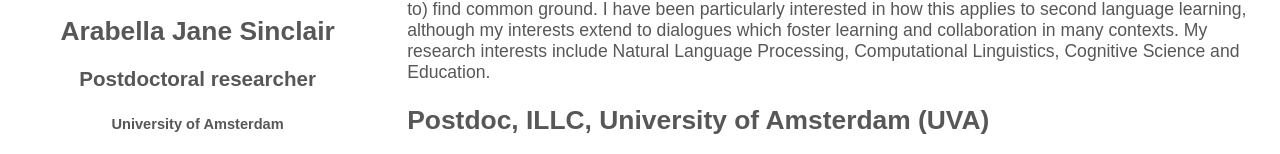
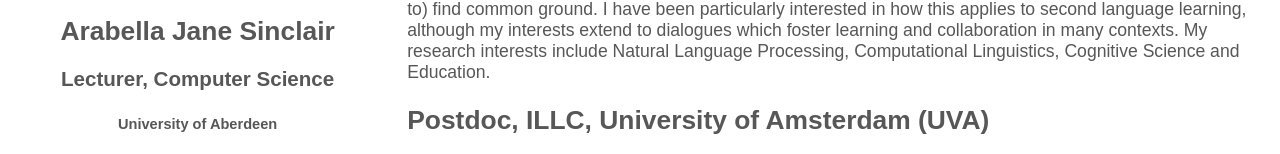
Before and after one commit to J-anie/J-anie.github.io, a plain HTML site: page about.html in a window 1280 px wide. Shown: the part 211-365 px from the top of the page. Drawn offline with Linux system fonts and the light colour scheme.

```diff
--- a/about.html
+++ b/about.html
@@ -22,8 +22,8 @@
   <div class="side">
     <img src="figs/myface.png" alt="Avatar">
     <h1>Arabella Jane Sinclair </h1>
-    <h3> Postdoctoral researcher</h3>
-    <h5> University of Amsterdam </h5>
+    <h3> Lecturer, Computer Science</h3>
+    <h5> University of Aberdeen </h5>
     <a href="https://scholar.google.nl/citations?user=PSOtEH4AAAAJ&hl=en"><img class="icon" src="figs/scholar.png" alt="scholar"></a>
     <a href="https://www.linkedin.com/in/arabella-sinclair-93037b1b5/"><img class="icon" src="figs/linkedin.png" alt="linkedin"></a>
 
```
